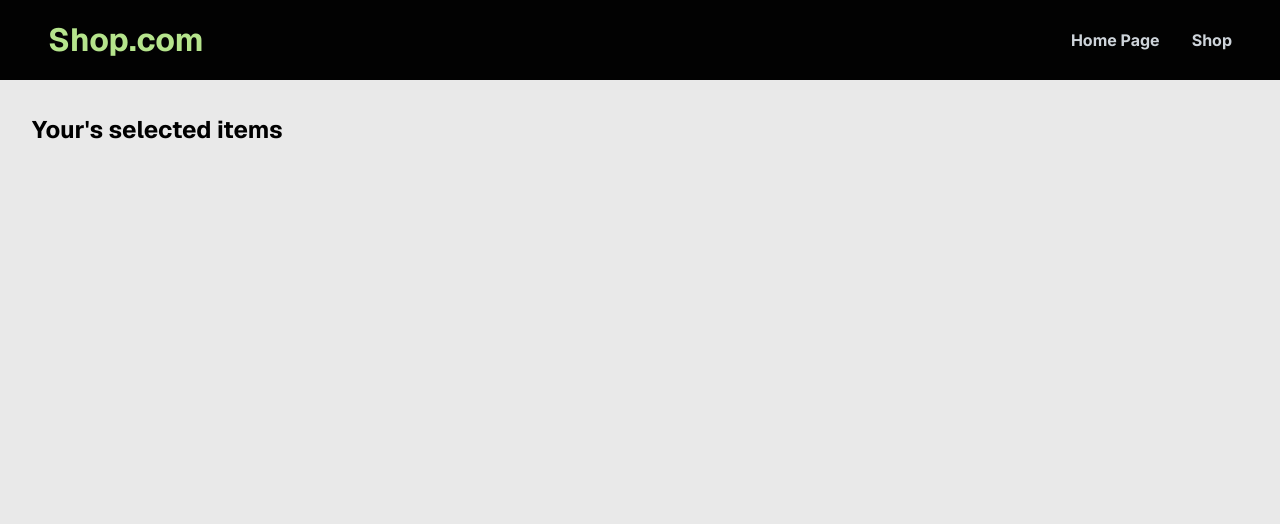
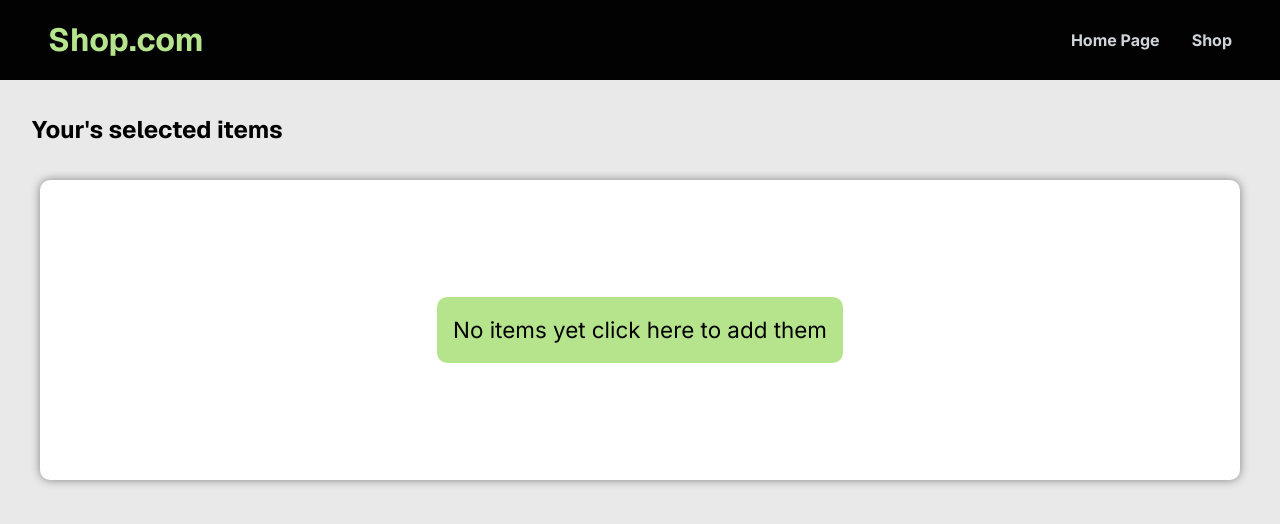
Before and after one commit to codingbyday3/shopping-cart, a React (Vite) app: page /cart in a window 1280 px wide. Shown: the top 524 px of the page. Built offline with nearby package versions, Linux system fonts and the light colour scheme.

Commit message:
Feat: link to shop

```diff
--- a/src/components/Cart/Cart.jsx
+++ b/src/components/Cart/Cart.jsx
@@ -1,6 +1,7 @@
 import Item from "./Item"
 import styles from "./Cart.module.css"
 import { useState, useEffect } from "react"
+import { Link  } from "react-router-dom"
 
 const Cart = () =>{
 
@@ -35,10 +36,14 @@ const Cart = () =>{
         <section className={styles.section}>
             <h2>Your's selected items</h2>
             <div className={styles.itemsContainer}>
-                {
+                {cartItems.length > 0 ?
                     cartItems.map((item)=>
                         <Item  item={item} handleDelete={() => handleDeleteBtn(item)}/>
                     )
+                    :
+                    <div className={styles.noItemsMessage}>
+                        <Link to={"/shop"}>No items yet click here to add them</Link>
+                    </div>
                 }
 
             </div>
--- a/src/components/Cart/Cart.module.css
+++ b/src/components/Cart/Cart.module.css
@@ -61,3 +61,28 @@
     align-self: center;
     max-width: 1200px;
 }
+
+.noItemsMessage{
+    height: 300px;
+    background-color: white;
+    border-radius: 10px;
+    box-shadow: 0 0 10px rgba(0, 0, 0, 0.438);
+    padding: 2rem;
+    display: flex;
+    align-items: center;
+    justify-content: center;
+}
+
+.noItemsMessage a{
+    font-size: 1.4rem;
+    background-color: var(--clr-green);
+    padding: 1rem;
+    border-radius: 10px;
+    text-decoration: none;
+    color: var(--clr-black);
+}
+
+.noItemsMessage a:hover{
+    background-color: var(--clr-black);
+    color: var(--clr-green);
+}
```
